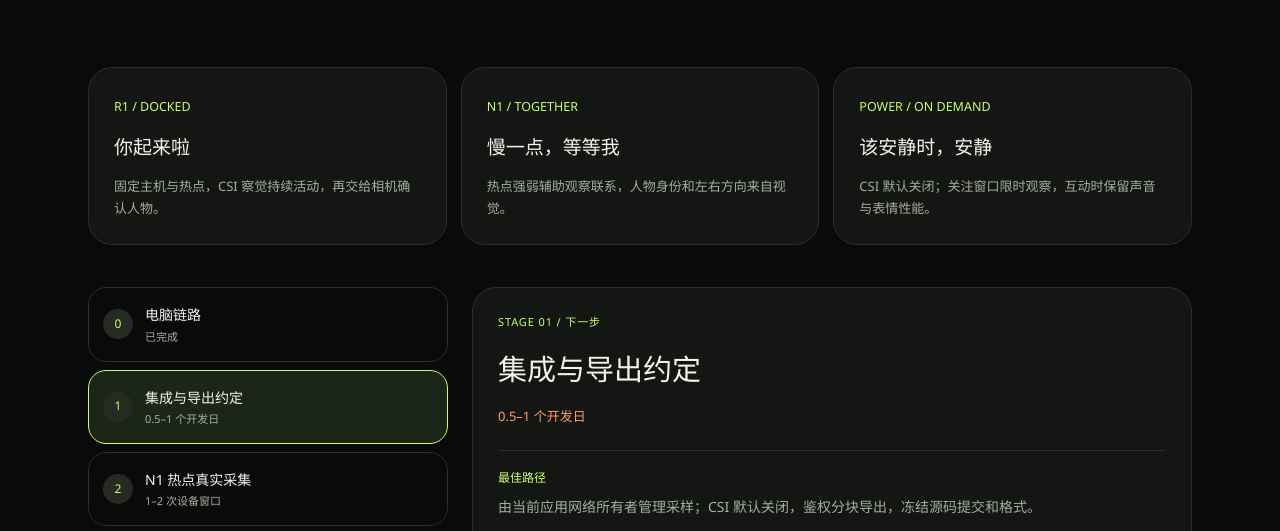
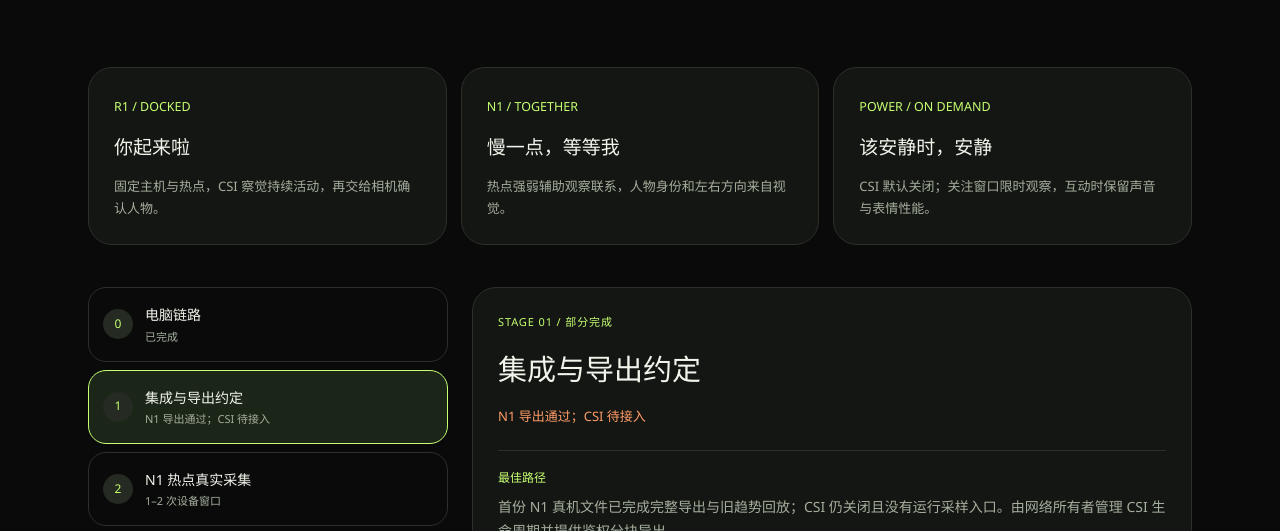
Before and after one commit to 404-NOT-FOUND-ERROR/ESP-Based_CSI-Perception_Wifi-Detect, a plain HTML site: page docs/index.html in a window 1280 px wide. Shown: the part 418-949 px from the top of the page. Drawn offline with Linux system fonts and the light colour scheme.

Commit message:
docs: review first N1 device export and plan labeled trials

```diff
--- a/docs/index.html
+++ b/docs/index.html
@@ -18,8 +18,8 @@
 'use strict';
 const stages=[
 ['电脑链路','已完成','已交付 · 可复现','有界记录器、严格文件校验和离线 HTML 报告。模拟数据用于验证处理链路。','固定 S31 源码与明确的文件格式。','C 核心、Python 分析和浏览器交互检查通过；保留模拟标记与输入校验。'],
-['集成与导出约定','0.5–1 个开发日','下一步','由当前应用网络所有者管理采样；CSI 默认关闭，鉴权分块导出，冻结源码提交和格式。','集成方提供一个完成的固件与短设备窗口。','原语音、相机和控制可用；完整导出文件通过本仓库校验。'],
-['N1 热点真实采集','1–2 次设备窗口','待真实采集','用手机热点标注站定、走远、走近、转身、口袋和身体遮挡；保留来源、读序号和人工标签。','当前固件的 N1 导出可用。','走远／走近各至少 5 次，另有遮挡对照；独立轮次验证趋势。'],
+['集成与导出约定','N1 导出通过；CSI 待接入','部分完成','首份 N1 真机文件已完成完整导出与旧趋势回放；CSI 仍关闭且没有运行采样入口。由网络所有者管理 CSI 生命周期并提供鉴权分块导出。','应用所有者提供固定版本的 CSI 采样接口和短设备窗口。','N1/CSI 文件均可完整导出并通过校验；语音、相机和控制共存检查完成。'],
+['N1 热点真实采集','1–2 次设备窗口','首份导出完整，动作未标记','run 6 有 170 条有效读数，但每条都是未标记；下一轮使用手机热点标出站定、走远、走近、转身、口袋和身体遮挡。','当前固件的 N1 导出可用。','走远／走近各至少 5 次，另有遮挡对照；独立轮次验证趋势。'],
 ['R1 CSI 真实收样','1–2 次设备窗口','待真实采集','固定主机、头部与热点；采安静、用户走动和自身运动。核对实际字节格式与可用包率。','完整 CSI 导出、稳定连接与真实姿态依据。','载荷、无效前缀、包率和丢样可解释；完成语音／相机关开对照。'],
 ['离线算法比较','1–2 个开发日','数据通过后','建立简单统计基线，再评估 ESPectre core-only 候选。按完整采集轮次拆分调参和验收。','可信的真实数据与格式说明。','每轮检出、漏检、误触发和延迟有记录；留出数据上的收益明确。'],
 ['CSI 限时调度','2–4 个开发日','算法通过后','优先约定前的关注窗口；另比较采 6 秒／停 24 秒。关闭驱动和探测，恢复后重建背景。','真实数据上的活动检测已可用。','窗口外关闭，状态发布未知；动作、对话和取消可结束观察。'],
```
Also changed, not shown: docs/assets/roadmap-desktop.png, 6 other files.
